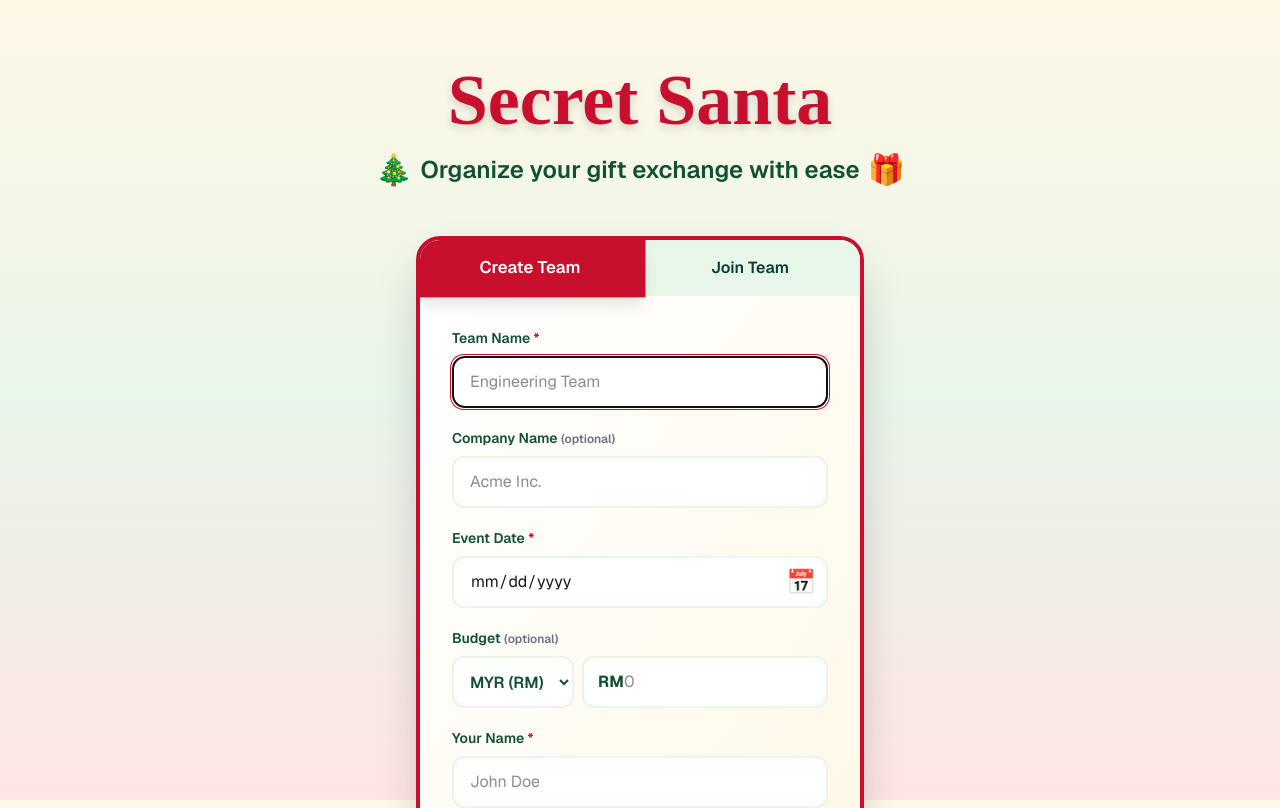
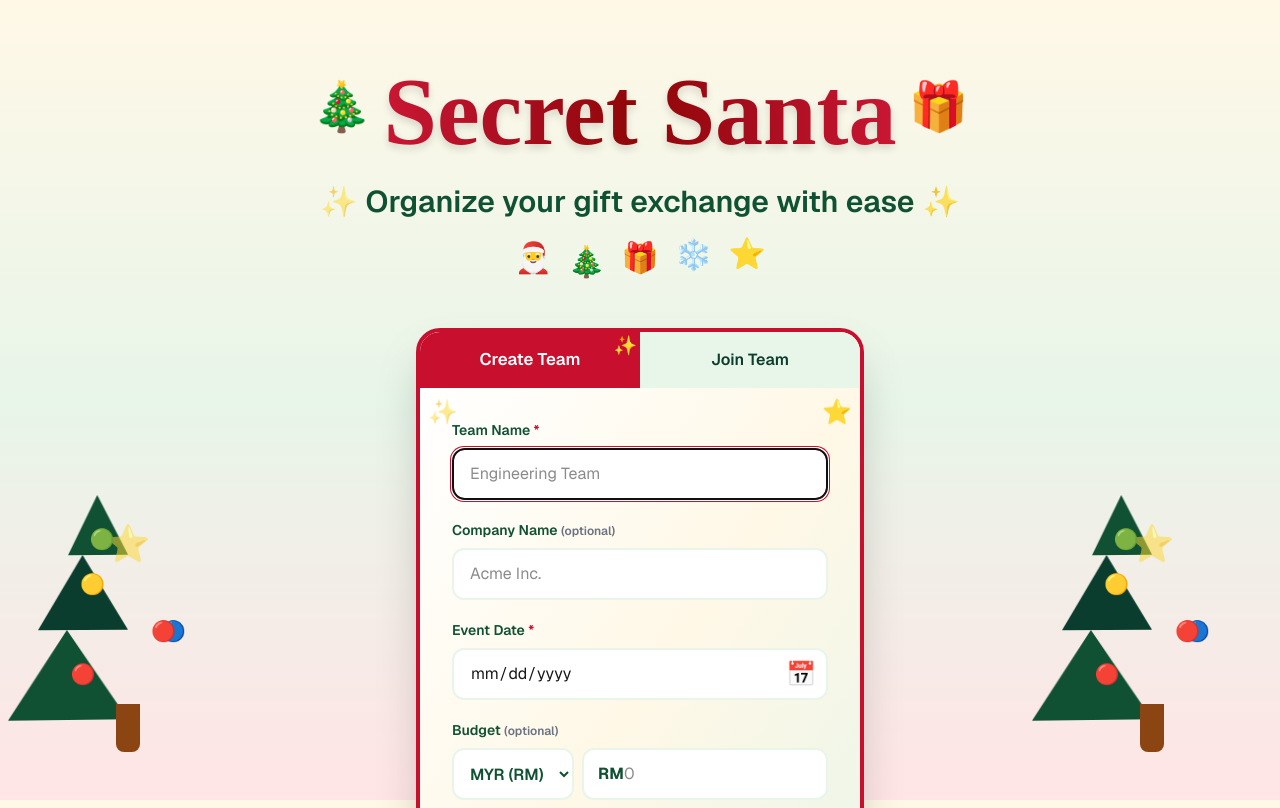
Before and after one commit to krisl6/secret-santa-claude, a Next.js app: page / in a window 1280 px wide. Shown: the top 808 px of the page. Built offline with nearby package versions, Linux system fonts and the light colour scheme; a web font is replaced by a local one.

Commit message:
Enhance homepage UI with animated Christmas trees and festive decorations

```diff
--- a/src/app/globals.css
+++ b/src/app/globals.css
@@ -106,3 +106,77 @@ body {
 .animate-slide-in {
   animation: slide-in 0.3s ease-out;
 }
+
+/* Christmas Tree Animations */
+@keyframes tree-sway {
+  0%, 100% {
+    transform: translateX(-50%) rotate(-1deg);
+  }
+  50% {
+    transform: translateX(-50%) rotate(1deg);
+  }
+}
+
+@keyframes tree-sway-delayed {
+  0%, 100% {
+    transform: translateX(-50%) rotate(1deg);
+  }
+  50% {
+    transform: translateX(-50%) rotate(-1deg);
+  }
+}
+
+@keyframes bounce-slow {
+  0%, 100% {
+    transform: translateY(0);
+  }
+  50% {
+    transform: translateY(-5px);
+  }
+}
+
+@keyframes bounce-slow-delayed {
+  0%, 100% {
+    transform: translateY(-3px);
+  }
+  50% {
+    transform: translateY(2px);
+  }
+}
+
+.animate-tree-sway {
+  animation: tree-sway 3s ease-in-out infinite;
+  transform-origin: bottom center;
+}
+
+.animate-tree-sway-delayed {
+  animation: tree-sway-delayed 3s ease-in-out infinite;
+  animation-delay: 0.5s;
+  transform-origin: bottom center;
+}
+
+.animate-bounce-slow {
+  animation: bounce-slow 2s ease-in-out infinite;
+}
+
+.animate-bounce-slow-delayed {
+  animation: bounce-slow-delayed 2s ease-in-out infinite;
+  animation-delay: 1s;
+}
+
+.animate-twinkle {
+  animation: twinkle 2s ease-in-out infinite;
+}
+
+@keyframes pulse-slow {
+  0%, 100% {
+    opacity: 1;
+  }
+  50% {
+    opacity: 0.8;
+  }
+}
+
+.animate-pulse-slow {
+  animation: pulse-slow 3s ease-in-out infinite;
+}
--- a/src/app/page.tsx
+++ b/src/app/page.tsx
@@ -3,6 +3,7 @@
 import { useState, useRef } from 'react'
 import { useRouter } from 'next/navigation'
 import Toast from '@/components/Toast'
+import ChristmasTree from '@/components/ChristmasTree'
 
 const CURRENCIES = [
   { code: 'MYR', symbol: 'RM', name: 'Malaysian Ringgit' },
@@ -105,7 +106,7 @@ export default function Home() {
   }
 
   return (
-    <div className="min-h-screen relative z-10">
+    <div className="min-h-screen relative z-10 overflow-hidden">
       {toast && (
         <Toast
           message={toast.message}
@@ -113,47 +114,75 @@ export default function Home() {
           onClose={() => setToast(null)}
         />
       )}
-      <div className="container mx-auto px-4 py-16">
+
+      {/* Animated Christmas Trees */}
+      <ChristmasTree size="medium" position="left" delay={200} />
+      <ChristmasTree size="medium" position="right" delay={400} />
+
+      <div className="container mx-auto px-4 py-16 relative z-10">
         <div className="text-center mb-12">
-          <h1 className="text-6xl md:text-7xl font-christmas font-bold text-[#C8102E] mb-4 drop-shadow-lg">
-            Secret Santa
-          </h1>
-          <div className="flex justify-center items-center gap-2 mb-4">
-            <span className="text-3xl">🎄</span>
-            <p className="text-xl md:text-2xl text-[#0F5132] font-semibold">
+          <div className="flex justify-center items-center gap-3 mb-6">
+            <span className="text-4xl md:text-5xl animate-bounce">🎄</span>
+            <h1 className="text-6xl md:text-7xl lg:text-8xl font-christmas font-bold text-[#C8102E] drop-shadow-lg bg-gradient-to-r from-[#C8102E] via-[#8B0000] to-[#C8102E] bg-clip-text text-transparent animate-pulse-slow">
+              Secret Santa
+            </h1>
+            <span className="text-4xl md:text-5xl animate-bounce" style={{ animationDelay: '0.2s' }}>🎁</span>
+          </div>
+          <div className="flex justify-center items-center gap-2 mb-6">
+            <span className="text-2xl md:text-3xl star-decoration">✨</span>
+            <p className="text-xl md:text-2xl lg:text-3xl text-[#0F5132] font-semibold">
               Organize your gift exchange with ease
             </p>
-            <span className="text-3xl">🎁</span>
+            <span className="text-2xl md:text-3xl star-decoration" style={{ animationDelay: '1s' }}>✨</span>
+          </div>
+          <div className="flex justify-center gap-4 text-2xl md:text-3xl mb-4">
+            <span className="animate-bounce" style={{ animationDelay: '0s' }}>🎅</span>
+            <span className="animate-bounce" style={{ animationDelay: '0.1s' }}>🎄</span>
+            <span className="animate-bounce" style={{ animationDelay: '0.2s' }}>🎁</span>
+            <span className="animate-bounce" style={{ animationDelay: '0.3s' }}>❄️</span>
+            <span className="animate-bounce" style={{ animationDelay: '0.4s' }}>⭐</span>
           </div>
         </div>
 
-        <div className="max-w-md mx-auto bg-white/95 backdrop-blur-sm rounded-3xl shadow-2xl overflow-hidden border-4 border-[#C8102E]">
-          <div className="flex">
+        <div className="max-w-md mx-auto bg-white/95 backdrop-blur-sm rounded-3xl shadow-2xl overflow-hidden border-4 border-[#C8102E] relative z-10 transform hover:scale-105 transition-transform duration-300">
+          <div className="flex relative">
             <button
               onClick={() => setActiveTab('create')}
-              className={`flex-1 py-4 text-center font-semibold transition-all duration-300 ${
+              className={`flex-1 py-4 text-center font-semibold transition-all duration-300 relative ${
                 activeTab === 'create'
                   ? 'bg-[#C8102E] text-white shadow-lg transform scale-105'
                   : 'bg-[#FFE5E5] text-[#8B0000] hover:bg-[#FFD0D0]'
               }`}
             >
+              {activeTab === 'create' && (
+                <span className="absolute top-1 right-2 text-lg animate-bounce">✨</span>
+              )}
               Create Team
             </button>
             <button
               onClick={() => setActiveTab('join')}
-              className={`flex-1 py-4 text-center font-semibold transition-all duration-300 ${
+              className={`flex-1 py-4 text-center font-semibold transition-all duration-300 relative ${
                 activeTab === 'join'
                   ? 'bg-[#0F5132] text-white shadow-lg transform scale-105'
                   : 'bg-[#E8F5E9] text-[#0A3D2E] hover:bg-[#C8E6C9]'
               }`}
             >
+              {activeTab === 'join' && (
+                <span className="absolute top-1 right-2 text-lg animate-bounce">🎁</span>
+              )}
               Join Team
             </button>
           </div>
 
-          <div className="p-8 bg-gradient-to-br from-white to-[#FFF8E7]">
+          <div className="p-8 bg-gradient-to-br from-white via-[#FFF8E7] to-[#E8F5E9] relative overflow-hidden">
+            {/* Decorative corner elements */}
+            <div className="absolute top-2 left-2 text-2xl opacity-20 animate-twinkle">✨</div>
+            <div className="absolute top-2 right-2 text-2xl opacity-20 animate-twinkle" style={{ animationDelay: '0.5s' }}>⭐</div>
+            <div className="absolute bottom-2 left-2 text-2xl opacity-20 animate-twinkle" style={{ animationDelay: '1s' }}>🎄</div>
+            <div className="absolute bottom-2 right-2 text-2xl opacity-20 animate-twinkle" style={{ animationDelay: '1.5s' }}>🎁</div>
+
             {error && (
-              <div className="mb-4 p-4 bg-red-50 border-2 border-[#C8102E] text-[#8B0000] rounded-xl shadow-md">
+              <div className="mb-4 p-4 bg-red-50 border-2 border-[#C8102E] text-[#8B0000] rounded-xl shadow-md relative z-10">
                 <div className="flex items-center gap-2">
                   <span className="text-xl">⚠️</span>
                   <span className="font-medium">{error}</span>
@@ -162,7 +191,7 @@ export default function Home() {
             )}
 
             {activeTab === 'create' ? (
-              <form onSubmit={handleCreateTeam} className="space-y-5">
+              <form onSubmit={handleCreateTeam} className="space-y-5 relative z-10">
                 <div>
                   <label className="block text-sm font-semibold text-[#0F5132] mb-2">
                     Team Name <span className="text-[#C8102E]">*</span>
@@ -280,7 +309,7 @@ export default function Home() {
                 </button>
               </form>
             ) : (
-              <form onSubmit={handleJoinTeam} className="space-y-5">
+              <form onSubmit={handleJoinTeam} className="space-y-5 relative z-10">
                 <div>
                   <label className="block text-sm font-semibold text-[#0F5132] mb-2">
                     Team Token <span className="text-[#C8102E]">*</span>
--- /dev/null
+++ b/src/components/ChristmasTree.tsx
@@ -0,0 +1,59 @@
+'use client'
+
+import { useEffect, useState } from 'react'
+
+interface ChristmasTreeProps {
+  size?: 'small' | 'medium' | 'large'
+  position?: 'left' | 'right'
+  delay?: number
+}
+
+export default function ChristmasTree({ size = 'medium', position = 'left', delay = 0 }: ChristmasTreeProps) {
+  const [isVisible, setIsVisible] = useState(false)
+
+  useEffect(() => {
+    const timer = setTimeout(() => setIsVisible(true), delay)
+    return () => clearTimeout(timer)
+  }, [delay])
+
+  const sizeClasses = {
+    small: 'w-24 h-32 md:w-32 md:h-40',
+    medium: 'w-32 h-40 md:w-48 md:h-60',
+    large: 'w-48 h-60 md:w-64 md:h-80',
+  }
+
+  return (
+    <div
+      className={`${sizeClasses[size]} ${position === 'left' ? 'left-4 md:left-8' : 'right-4 md:right-8'} bottom-8 md:bottom-12 fixed z-0 transition-opacity duration-1000 ${isVisible ? 'opacity-100' : 'opacity-0'}`}
+    >
+      <div className="relative w-full h-full">
+        {/* Tree trunk */}
+        <div className="absolute bottom-0 left-1/2 transform -translate-x-1/2 w-4 h-8 md:w-6 md:h-12 bg-[#8B4513] rounded-b-lg z-10"></div>
+
+        {/* Tree layers (from bottom to top) */}
+        <div className="absolute bottom-6 md:bottom-8 left-1/2 transform -translate-x-1/2 w-full h-3/4">
+          {/* Bottom layer - largest */}
+          <div className="absolute bottom-0 left-1/2 transform -translate-x-1/2 w-0 h-0 border-l-[40px] md:border-l-[60px] border-r-[40px] md:border-r-[60px] border-b-[60px] md:border-b-[90px] border-l-transparent border-r-transparent border-b-[#0F5132] animate-tree-sway"></div>
+
+          {/* Middle layer */}
+          <div className="absolute bottom-[60px] md:bottom-[90px] left-1/2 transform -translate-x-1/2 w-0 h-0 border-l-[30px] md:border-l-[45px] border-r-[30px] md:border-r-[45px] border-b-[50px] md:border-b-[75px] border-l-transparent border-r-transparent border-b-[#0A3D2E] animate-tree-sway-delayed"></div>
+
+          {/* Top layer */}
+          <div className="absolute bottom-[110px] md:bottom-[165px] left-1/2 transform -translate-x-1/2 w-0 h-0 border-l-[20px] md:border-l-[30px] border-r-[20px] md:border-r-[30px] border-b-[40px] md:border-b-[60px] border-l-transparent border-r-transparent border-b-[#0F5132] animate-tree-sway"></div>
+
+          {/* Star on top */}
+          <div className="absolute -top-2 md:-top-4 left-1/2 transform -translate-x-1/2 text-2xl md:text-4xl animate-twinkle z-20">
+            ⭐
+          </div>
+
+          {/* Ornaments */}
+          <div className="absolute bottom-[20px] md:bottom-[30px] left-[20%] text-base md:text-xl animate-bounce-slow z-20">🔴</div>
+          <div className="absolute bottom-[50px] md:bottom-[75px] right-[20%] text-base md:text-xl animate-bounce-slow-delayed z-20">🔵</div>
+          <div className="absolute bottom-[80px] md:bottom-[120px] left-[25%] text-base md:text-xl animate-bounce-slow z-20">🟡</div>
+          <div className="absolute bottom-[50px] md:bottom-[75px] right-[25%] text-base md:text-xl animate-bounce-slow-delayed z-20">🔴</div>
+          <div className="absolute bottom-[110px] md:bottom-[165px] left-[30%] text-base md:text-xl animate-bounce-slow z-20">🟢</div>
+        </div>
+      </div>
+    </div>
+  )
+}
```
